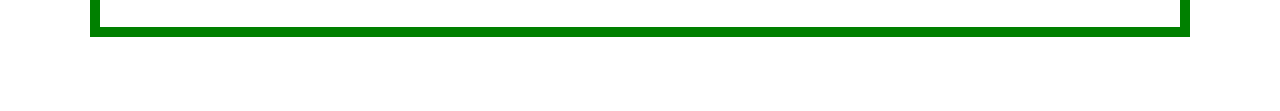
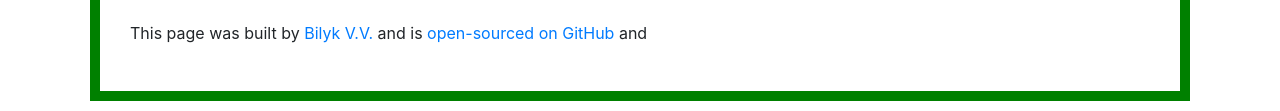
Before and after one commit to Viktoriaaaaaaaaaaa/weather, a website built with Parcel: page index.html in a window 1280 px wide. Shown: the part 620-731 px from the top of the page. Built offline with nearby package versions, Linux system fonts and the light colour scheme.

Commit message:
an address has been added

```diff
--- a/index.html
+++ b/index.html
@@ -158,4 +158,11 @@
 
     <script src="src/index.js"></script>
   </body>
+      <br>
+<p class="address">This page was built by
+    <a href="https://www.instagram.com/v.v.bilyk888/" target="_blank">
+      Bilyk V.V.
+    </a> and is <a href="https://github.com/Viktoriaaaaaaaaaaa/weather" target="_blank"> open-sourced on GitHub </a>
+     and <a href="" target="_blank">
+  </p>
 </html>
```
